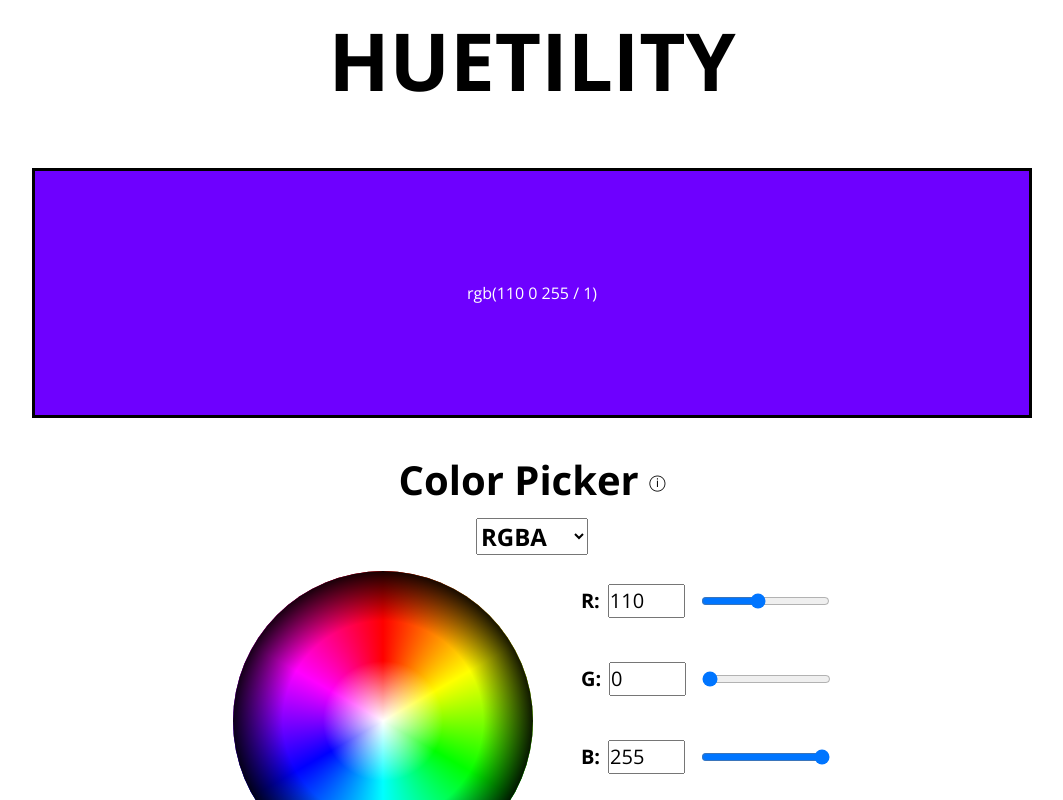
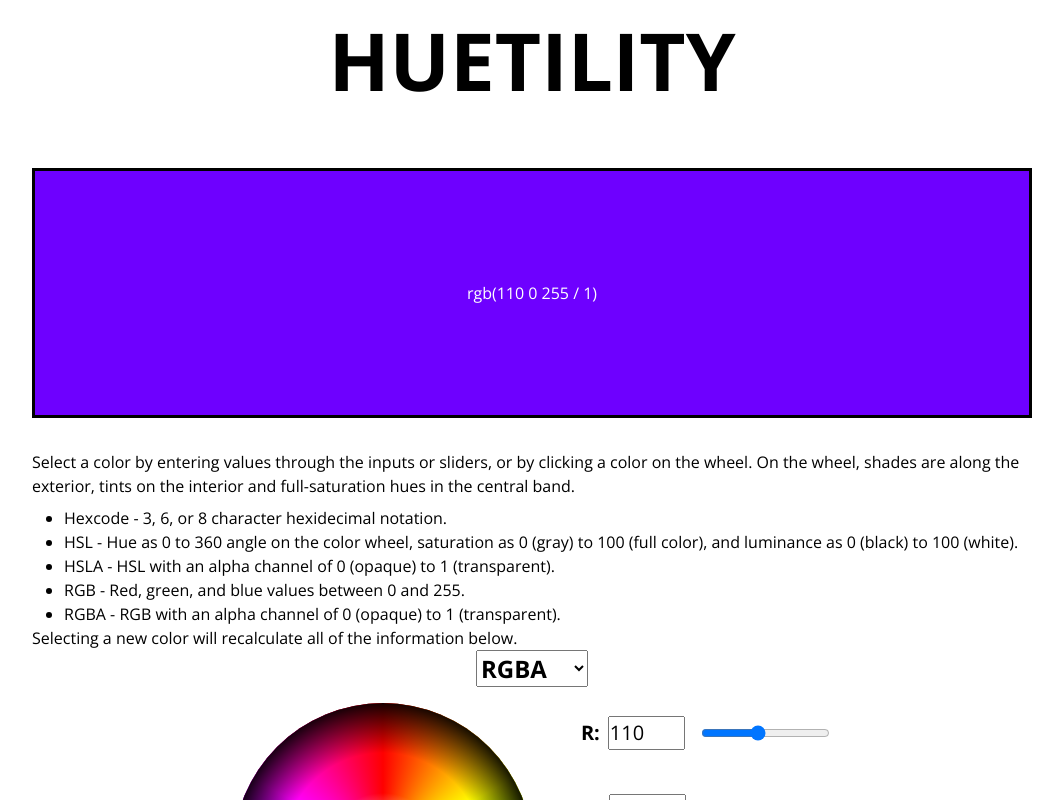
Before and after one commit to amandahinton/huetility, a React (Vite) app: page / in a window 1280 px wide. Shown: the top 800 px of the page, without its empty margins (108-1171 px from the left). Built offline with nearby package versions, Linux system fonts and the light colour scheme.

Commit message:
simplify component and make hover triggers smaller

```diff
--- a/src/components/Tooltip.css
+++ b/src/components/Tooltip.css
@@ -1,73 +1,33 @@
-.huetility-tooltip-container {
-  display: flex;
-  justify-content: center;
-  align-items: center;
-  gap: 1rem;
-  margin-bottom: 0.5rem;
-}
-
-.huetility-tooltip-title,
-.huetility-tooltip-icon {
-  display: inline;
-}
-
-.huetility-tooltip-icon {
-  position: relative;
-  top: -0.5rem;
-}
-
-.huetility-tooltip-hover {
-  position: relative;
+.huetility-tooltip-text, .huetility-tooltip-hover {
   display: inline-block;
 }
 
-.huetility-tooltip-hover .huetility-tooltip-message {
-  /* display: none; */
+.huetility-tooltip-text {
+  margin-right: 1rem;
+}
+
+.huetility-tooltip-message {
   visibility: hidden;
   position: absolute;
   width: 400px;
+  margin-left: -200px;
+  margin-top: .75rem;
+  padding: 2rem;
   background-color: #000;
   border: 3px solid #fff;
   color: #fff;
-  text-align: center;
-  padding: 2rem;
-  margin: 1rem;
-  top: 75%;
   left: 50%;
-  margin-left: -200px;
   z-index: 1;
 }
 
 .huetility-tooltip-hover:hover .huetility-tooltip-message {
-  /* display: block; */
+  display: block;
   visibility: visible;
 }
 
-.huetility-tooltip-hover .huetility-tooltip-message::before {
-  content: " ";
-  position: absolute;
-  bottom: calc(100% - 10px);
-  left: calc(50% - 10px);
-  transform: rotate(45deg);
-  background-color: #000;
-  border-width: 2px;
-  border-style: solid;
-  border-color: #fff transparent transparent #fff;
-  padding: 8px;
-  z-index: 1;
-}
-
-.huetility-tooltip-content-left-align {
-  text-align: left;
-}
-
 @media (max-width: 440px) {
-  .huetility-tooltip-hover .huetility-tooltip-message {
+  .huetility-tooltip-message {
     width: 300px;
     margin-left: -150px;
   }
-
-  .huetility-tooltip-icon {
-    display: none;
-  }
 }
--- a/src/components/Tooltip.tsx
+++ b/src/components/Tooltip.tsx
@@ -1,16 +1,19 @@
 import "components/Tooltip.css";
 
 type Props = {
-  children?: React.ReactNode;
+  classes?: string;
   message: React.ReactNode;
+  text?: React.ReactNode;
+  trigger: React.ReactNode;
 };
 
-export function Tooltip({ children, message }: Props) {
+export function Tooltip({ classes = "", message, text, trigger }: Props) {
   return (
-    <div className="huetility-tooltip-container">
+    <div className={`huetility-tooltip ${classes}`}>
+      {text && text}
       <div className="huetility-tooltip-hover">
-        <span>{children}</span>
-        <span className="huetility-tooltip-message">{message}</span>
+        {trigger}
+        {message}
       </div>
     </div>
   );
```
